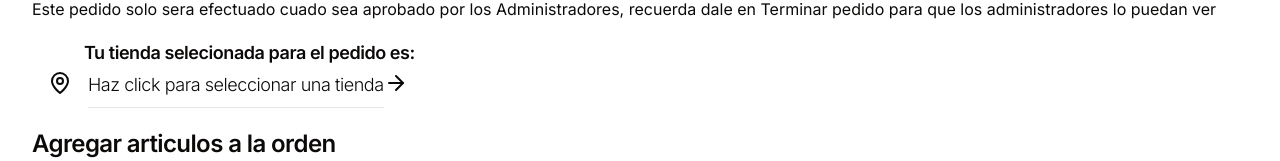
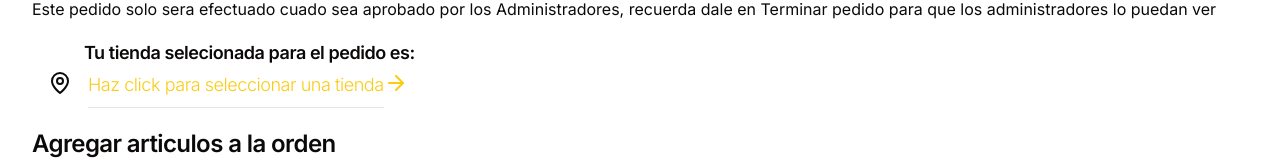
Before and after one commit to Davidcastel26/displaysWEBapp, a Next.js app: page / in a window 1280 px wide. Shown: the part 174-335 px from the top of the page. Built offline with nearby package versions, Linux system fonts and the light colour scheme.

Commit message:
optimaized code for location store market place

```diff
--- a/app/(orders)/order/[components]/Location.tsx
+++ b/app/(orders)/order/[components]/Location.tsx
@@ -1,16 +1,12 @@
 
-import { useMarketPalceStore } from '@/stores/route/superMarket/storePlace.store';
+import { useLocation } from '@/hooks';
 import { MapPin,
         ArrowRight } from 'lucide-react';
 import Link from 'next/link';
 
 export const Location = () => {
 
-    const titleLocation = `Tu tienda selecionada para el pedido es:`
-
-    const nameLocation = useMarketPalceStore( state => state.name )
-    const supermarketAddress = `Haz click para seleccionar una tienda`
-    const location = nameLocation.length == 0 || !nameLocation ? supermarketAddress : nameLocation
+    const { titleLocation, location } = useLocation()
 
   return (
     <div className='flex flex-row p-4'>
@@ -23,10 +19,10 @@ export const Location = () => {
                 { titleLocation }
             </h4>
             <div className='flex m-1'>
-                <p className="scroll-m-10 border-b pb-2 text-lg font-light tracking-tight first:mt-0">
+                <p className="text-yellow-400 scroll-m-10 border-b pb-2 text-lg font-light tracking-tight first:mt-0">
                     { location }
                 </p>
-                <ArrowRight />
+                <ArrowRight className="text-yellow-400"/>
             </div>
         </div>
         </Link>
--- a/hooks/route/custom/index.ts
+++ b/hooks/route/custom/index.ts
@@ -1,5 +1,7 @@
+import { useLocation } from './useLocation';
 import { useDataCarousel } from './useDataCarousel'
 
 export {
-    useDataCarousel
+    useDataCarousel,
+    useLocation
 }
--- a/hooks/route/custom/useDataCarousel.tsx
+++ b/hooks/route/custom/useDataCarousel.tsx
@@ -16,14 +16,10 @@ export const useDataCarousel = () => {
 
     const handleClickStore = (storePlace: dataCarouselProps) => {
 
-        // console.log(storePlace);
-
         setNewId( storePlace?.id )
         setNewName( storePlace?.name )
         setNewAddress1( storePlace?.addressLine1 )
-        // console.log( 'clicking the ', + {storePlace})
 
-        // redirect('http://localhost:3001/')
         router.push('/')
 
       }
--- /dev/null
+++ b/hooks/route/custom/useLocation.tsx
@@ -0,0 +1,15 @@
+import { useMarketPalceStore } from "@/stores/route/superMarket/storePlace.store"
+
+export const useLocation = () => {
+
+    const titleLocation = `Tu tienda selecionada para el pedido es:`
+    const nameLocation = useMarketPalceStore( state => state.name )
+    const supermarketAddress = `Haz click para seleccionar una tienda`
+    const location = nameLocation.length == 0 || !nameLocation ? supermarketAddress : nameLocation
+
+
+  return {
+    titleLocation,
+    location
+  }
+}
```
